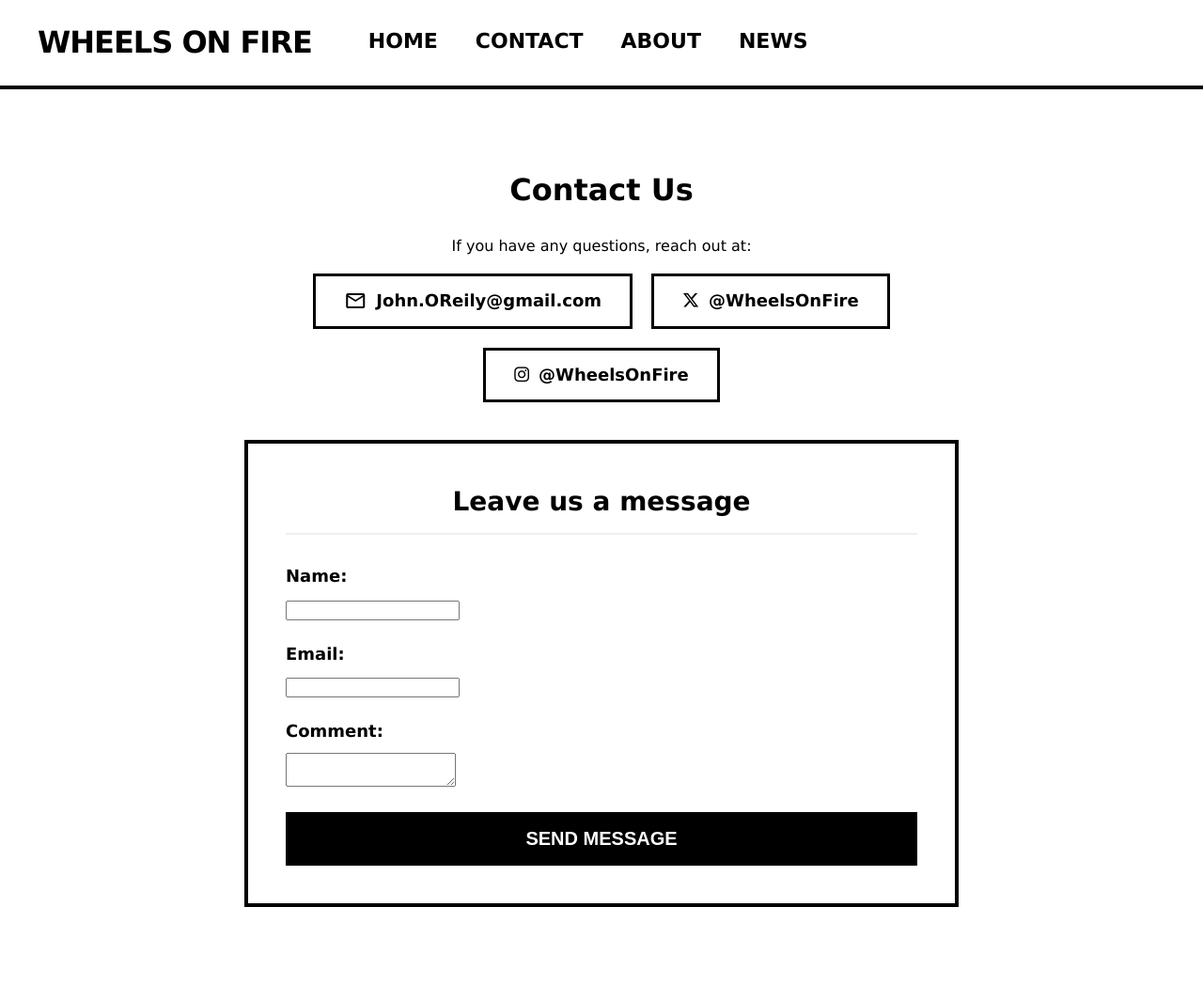
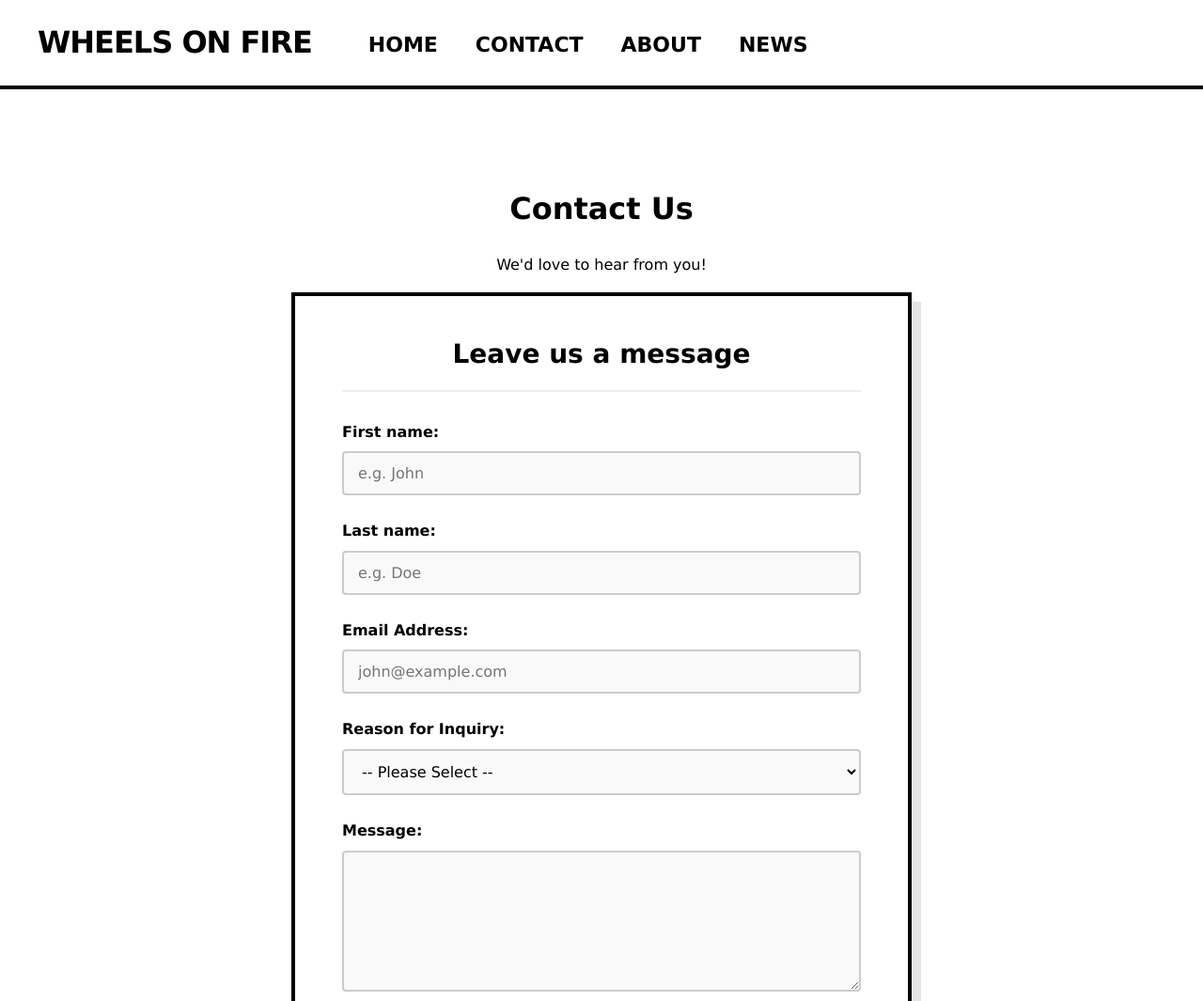
Before and after one commit to ScottDillonTUD/Web-Development, a plain HTML site: page pages/contact.html in a window 1280 px wide. Shown: the top 1065 px of the page at 94% size. Drawn offline with nearby package versions, Linux system fonts and the light colour scheme.

Commit message:
LAST COMMIT

```diff
--- a/css/styles.css
+++ b/css/styles.css
@@ -54,6 +54,7 @@ img {
   display: flex;
   gap: 40px;
   align-items: center;
+  margin-top:8px;
 }
 
 .nav-link {
@@ -171,10 +172,13 @@ img {
   margin: 0;
 }
 
-/* CONTACT PAGE */
+* {
+  box-sizing: border-box;
+}
+
 .contact-container {
-  max-width: 800px;
-  margin: 40px auto;
+  max-width: 700px;
+  margin: 60px auto;
   padding: 20px;
   text-align: center;
 }
@@ -193,11 +197,11 @@ img {
   gap: 10px;
   text-decoration: none;
   color: black;
-  font-size: 18px;
+  font-size: 16px;
   font-weight: bold;
-  border: 3px solid black;
-  padding: 12px 30px;
-  transition: all 0.2s;
+  border: 2px solid black;
+  padding: 10px 25px;
+  transition: all 0.2s ease;
 }
 
 .contact-link:hover {
@@ -208,8 +212,16 @@ img {
 .contact-form {
   text-align: left;
   background: white;
-  padding: 40px;
+  padding: 40px 50px;
   border: 4px solid black;
+  box-shadow: 10px 10px 0px rgba(0,0,0,0.1);
+}
+
+
+.contact-form fieldset {
+  border: none;
+  padding: 0;
+  margin: 0;
 }
 
 .form-legend {
@@ -219,39 +231,46 @@ img {
   font-size: 28px;
   font-weight: bold;
   margin-bottom: 30px;
-  padding-bottom: 10px;
+  padding-bottom: 15px;
   border-bottom: 2px solid #eee;
 }
 
 .form-group {
-  margin-bottom: 20px;
+  margin-bottom: 25px;
 }
 
 .form-label {
   display: block;
   font-weight: bold;
   margin-bottom: 8px;
-  font-size: 18px;
-}
-
-.form-input {
-  width: 100%;
-  padding: 15px;
-  border: 2px solid black;
-  border-radius: 0;
-  font-family: inherit;
   font-size: 16px;
 }
 
-.form-textarea {
+.contact-form input[type="text"],
+.contact-form input[type="email"],
+.contact-form select,
+.contact-form textarea {
   width: 100%;
-  padding: 15px;
-  border: 2px solid black;
-  border-radius: 0;
+  padding: 12px 15px;
+  border: 2px solid #ccc;
+  border-radius: 4px;
   font-family: inherit;
   font-size: 16px;
+  background-color: #f9f9f9;
+  transition: border-color 0.3s;
+}
+
+.contact-form textarea {
   resize: vertical;
-  min-height: 120px;
+  min-height: 150px;
+}
+
+.contact-form input:focus,
+.contact-form select:focus,
+.contact-form textarea:focus {
+  outline: none;
+  border-color: black;
+  background-color: white;
 }
 
 .submit-button {
@@ -260,10 +279,12 @@ img {
   background-color: black;
   color: white;
   border: 2px solid black;
-  font-size: 20px;
+  font-size: 18px;
   cursor: pointer;
   text-transform: uppercase;
   font-weight: bold;
+  letter-spacing: 1px;
+  transition: opacity 0.2s;
 }
 
 .submit-button:hover {
--- /dev/null
+++ b/js/main.js
@@ -0,0 +1,37 @@
+document.getElementById('contactForm').addEventListener('submit', function(e) {
+    let isValid = true;
+
+    function checkField(id, pattern, errorText) {
+        const input = document.getElementById(id);
+        const errorDiv = document.getElementById('error-' + id);
+        const value = input.value.trim();
+
+        if (value === "" || (pattern && !pattern.test(value))) {
+
+            errorDiv.style.display = 'block';
+            errorDiv.innerText = '⚠️ ' + errorText;
+            isValid = false;
+        } else {
+            errorDiv.style.display = 'none';
+        }
+    }
+
+    // 1. Names
+    const namePattern = /^[A-Za-z\s\-]+$/;
+    checkField('first_name', namePattern, "Please enter a valid First Name.");
+    checkField('last_name', namePattern, "Please enter a valid Last Name.");
+
+    // 2. Email
+    const emailPattern = /^[^\s@]+@[^\s@]+\.[^\s@]+$/;
+    checkField('email', emailPattern, "Please enter a valid email (e.g. user@domain.com).");
+
+    // 3. Dropdown
+    checkField('reason', null, "Please select a Reason for Inquiry.");
+
+    // 4. Message
+    checkField('comment', null, "Please enter your message.");
+
+    if (!isValid) {
+        e.preventDefault();
+    }
+});
--- a/pages/contact.html
+++ b/pages/contact.html
@@ -3,7 +3,7 @@
 <head>
     <meta charset="utf-8" />
     <meta name="viewport" content="width=device-width, initial-scale=1.0">
-    <title>Wheels On Fire</title>
+    <title>Wheels On Fire - Contact</title>
     <script src="https://kit.fontawesome.com/a5907eba45.js"></script>
     <link href="https://fonts.googleapis.com/css2?family=Material+Symbols+Outlined" rel="stylesheet" />
     <link rel="stylesheet" href="/css/styles.css" />
@@ -24,45 +24,45 @@
 
     <div class="contact-container">
         <h1>Contact Us</h1>
-        <p class="contact-text">
-            If you have any questions, reach out at:
-        </p>
+        <p class="contact-text">We'd love to hear from you!</p>
 
-        <div class="contact-links">
-            <a href="mailto:John.OReily@gmail.com" class="contact-link">
-                <span class="material-symbols-outlined">mail</span>
-                <span class="handle">John.OReily@gmail.com</span>
-            </a>
-
-            <a href="https://x.com/WheelsOnFire" class="contact-link">
-                <i class="fa-brands fa-x-twitter"></i>
-                <span class="handle">@WheelsOnFire</span>
-            </a>
-
-            <a href="https://instagram.com/WheelsOnFire" class="contact-link">
-                <i class="fa-brands fa-instagram"></i>
-                <span class="handle">@WheelsOnFire</span>
-            </a>
-        </div>
-
-        <form class="contact-form" action="/submit" method="POST">
-            <fieldset style="border: none; padding: 0; margin: 0;">
+        <form class="contact-form" id="contactForm" action="/submit" method="POST" novalidate>
+            <fieldset>
                 <legend class="form-legend">Leave us a message</legend>
 
                 <div class="form-group">
-                    <label for="name" class="form-label">Name:</label>
-
-                    <input type="text" id="name" name="name" required>
+                    <label for="first_name" class="form-label">First name:</label>
+                    <input type="text" id="first_name" name="first_name" placeholder="e.g. John">
+                    <div class="error-msg" id="error-first_name"></div>
                 </div>
 
                 <div class="form-group">
-                    <label for="email" class="form-label">Email:</label>
-                    <input type="email" id="email" name="email" required>
+                    <label for="last_name" class="form-label">Last name:</label>
+                    <input type="text" id="last_name" name="last_name" placeholder="e.g. Doe">
+                    <div class="error-msg" id="error-last_name"></div>
                 </div>
 
                 <div class="form-group">
-                    <label for="comment" class="form-label">Comment:</label>
-                    <textarea id="comment" name="comment" required></textarea>
+                    <label for="email" class="form-label">Email Address:</label>
+                    <input type="email" id="email" name="email" placeholder="john@example.com">
+                    <div class="error-msg" id="error-email"></div>
+                </div>
+
+                <div class="form-group">
+                    <label for="reason" class="form-label">Reason for Inquiry:</label>
+                    <select id="reason" name="reason">
+                        <option value="">-- Please Select --</option>
+                        <option value="general">General</option>
+                        <option value="feedback">Feedback</option>
+                        <option value="technical">Technical Support</option>
+                    </select>
+                    <div class="error-msg" id="error-reason"></div>
+                </div>
+
+                <div class="form-group">
+                    <label for="comment" class="form-label">Message:</label>
+                    <textarea id="comment" name="comment"></textarea>
+                    <div class="error-msg" id="error-comment"></div>
                 </div>
 
                 <button type="submit" class="submit-button">Send Message</button>
@@ -75,5 +75,7 @@
     <footer>
         <p class="footer-text">© 2025 Wheels On Fire - All Rights Reserved</p>
     </footer>
+
+    <script src="/js/main.js"></script>
 </body>
 </html>
```
Also changed, not shown: 1 other file.
